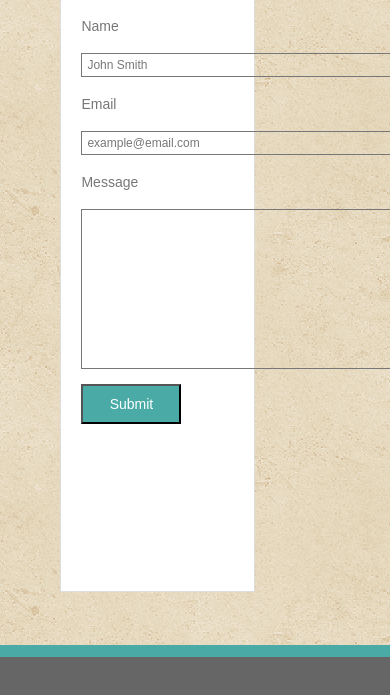
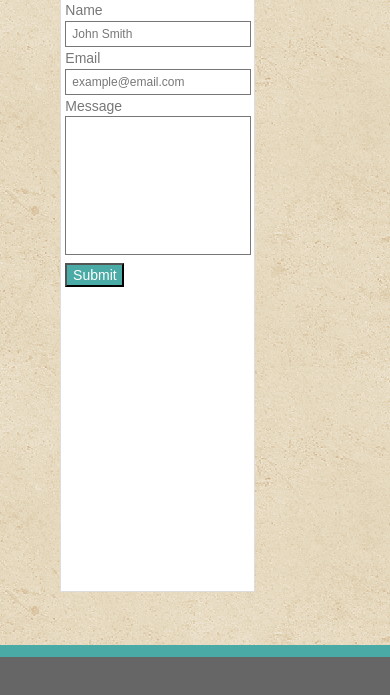
Before and after one commit to adriban3/Responsive-Portfolio, a plain HTML site: page contact.html in a window 390 px wide. Shown: the part 147-842 px from the top of the page. Drawn offline with Linux system fonts and the light colour scheme.

Commit message:
still working on relativity, adding grid to portfolio page, check responsiveness

```diff
--- a/assets/css/style.css
+++ b/assets/css/style.css
@@ -107,13 +107,13 @@ hr {
 
 
 .paragraph {
-    padding: 20px;
+    padding: 2%;
     color: #777777;
     text-align: left;
 }
 
 .profileImg {
-    padding: 20px;
+    padding: 2%;
     float: left;
 }
 
@@ -128,35 +128,29 @@ footer {
 
 .n {
     text-align: left;
-    margin: 20px;
+    margin: 2%;
     color: #777777;
     font-family: 'Arial', 'Helvetica Neue', Helvetica, sans-serif;
-    font-size: 14px;
+    font-size: .875rem;
     overflow: visible;
 }
 
 .box {
     font-family: 'Arial', 'Helvetica Neue', Helvetica, sans-serif;
     text-align: left;
-    margin: 20px;
+    margin: 2%;
     color: #777777;
-    border: 1px solid #777777;
-    width: 920px;
-    padding: 5px 5px 5px 5px;
-    font-size: 12px;
+    border: .05rem solid #777777;
+    padding: .375rem;
+    font-size: .75rem;
 }
 
 .messageBox {
     font-family: 'Arial', 'Helvetica Neue', Helvetica, sans-serif;
     text-align: left;
-    margin-top: 15px;
-    margin-left: 20px;
-    color: #777777;
-    border: 1px solid #777777;
-    width: 920px;
-    height: 160px;
-    padding: 5px 5px 5px 5px;
-    font-size: 12px;
+    margin: 2%;
+    border: .05rem solid #777777;
+    height: 22%;
 }
 
 .submit {
@@ -164,14 +158,13 @@ footer {
     font-family: 'Arial', 'Helvetica Neue', Helvetica, sans-serif;
     text-align: center;
     background-color: #4aaaa5;
-    padding: 10px;
-    font-size: 14px;
-    margin-top: 15px;
-    margin-left: 20px;
-    width: 100px;
+    padding: 1% 3% 1% 3%;
+    font-size: .875rem;
+    margin: 2%;
     float: left;
 }
 
+/*add wrapper after <hr> so that you can use a grid for project pics*/
 .cap1 {
     clear: both;
     padding: 20px 20px 20px 40px;
```
